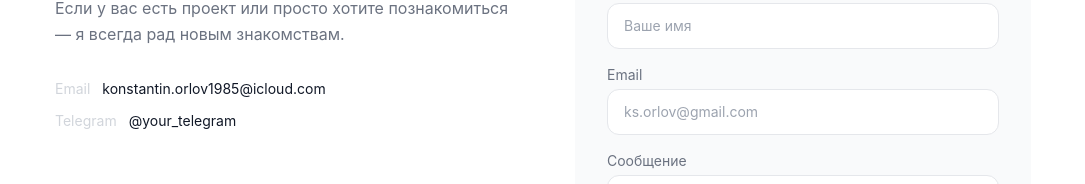
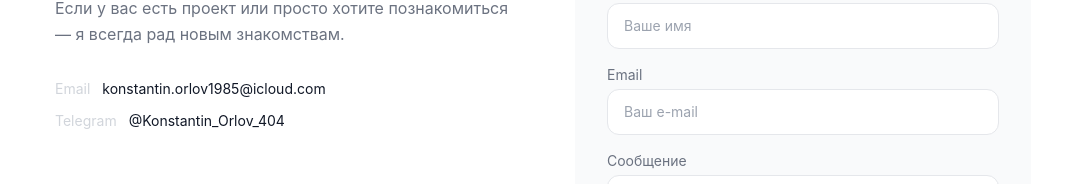
Before and after one commit to 4eburek404/Vercel_app, a Next.js app: page / in a window 1280 px wide. Shown: the part 1984-2168 px from the top of the page, without its empty margins (97-1182 px from the left). Built offline with nearby package versions, Linux system fonts and the light colour scheme.

Commit message:
Update Telegram link and email placeholder text

```diff
--- a/app/page.js
+++ b/app/page.js
@@ -204,10 +204,10 @@ export default function Home() {
               <div className="flex items-center gap-3">
                 <span className="text-gray-300">Telegram</span>
                 <a
-                  href="https://t.me/your_telegram"
+                  href="https://t.me/Konstantin_Orlov_404"
                   className="text-gray-900 hover:underline"
                 >
-                  @your_telegram
+                  @Konstantin_Orlov_404
                 </a>
               </div>
             </div>
@@ -229,7 +229,7 @@ export default function Home() {
                 </label>
                 <input
                   type="email"
-                  placeholder="ks.orlov@gmail.com"
+                  placeholder="Ваш e-mail"
                   className="w-full border border-gray-200 rounded-xl px-4 py-3 text-sm focus:outline-none focus:border-gray-400 transition-colors bg-white"
                 />
               </div>
```
